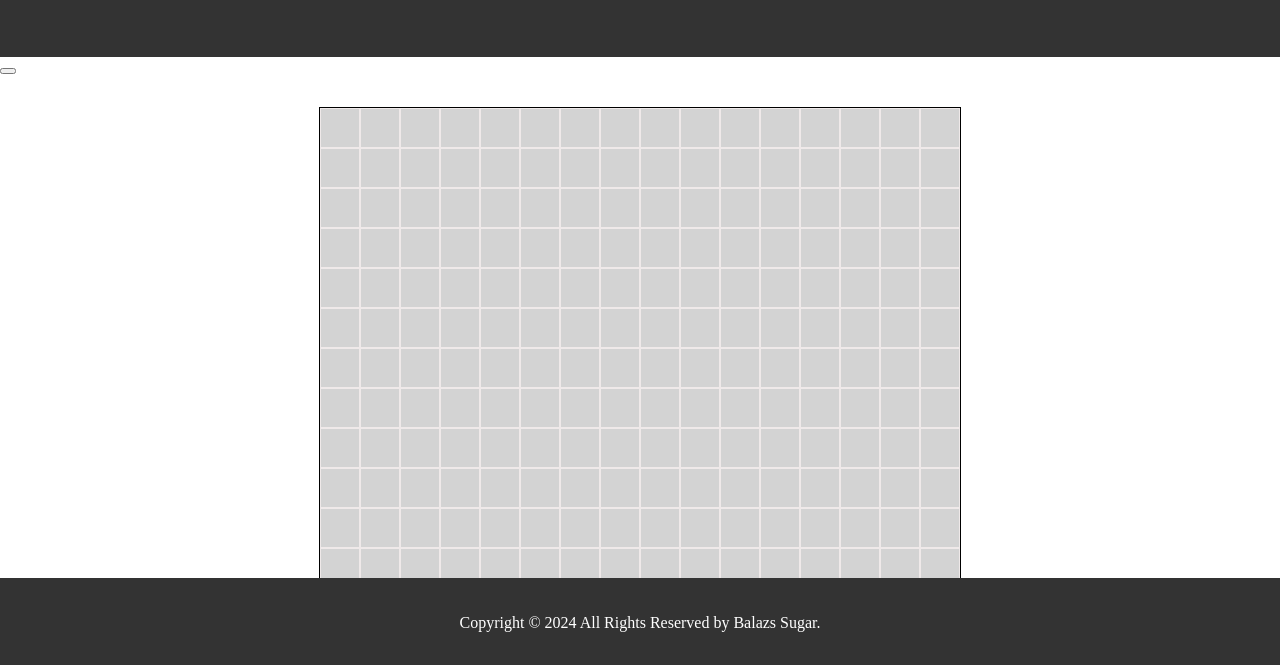
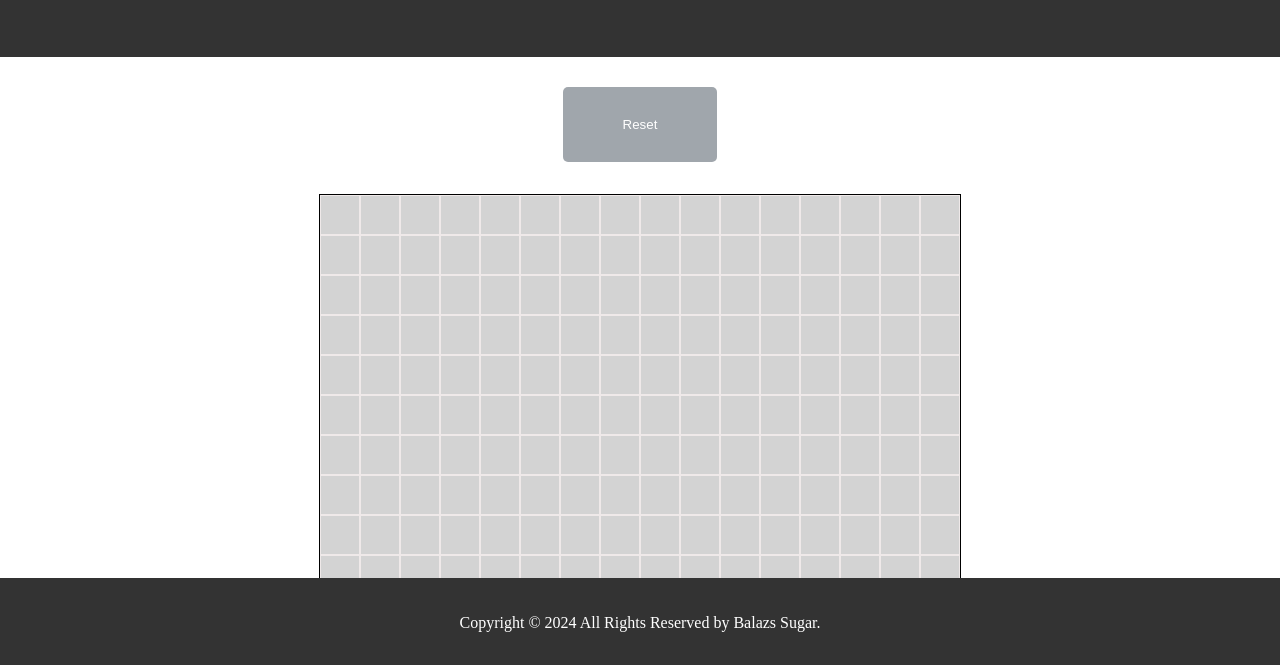
Before and after one commit to sugarbalazs/etch-a-sketch, a plain HTML site: page project/index.html in a window 1280 px wide. Shown: the part 132-797 px from the top of the page. Drawn offline with Linux system fonts and the light colour scheme.

Commit message:
Positioning the Reset button

```diff
--- a/project/index.html
+++ b/project/index.html
@@ -13,8 +13,8 @@
       </div>
     </header>
     <main>
-      <div>
-        <button></button>
+      <div class="buttons">
+        <button type="button">Reset</button>
       </div>
       <div class="flex-container" id="mainContainer"></div>
     </main>
--- a/project/style.css
+++ b/project/style.css
@@ -21,6 +21,11 @@ body {
   flex-shrink: 0;
 }
 
+.buttons {
+  display: flex;
+  justify-content: center;
+}
+
 header {
   background-color: #333;
   color: #fff;
@@ -42,3 +47,19 @@ footer {
   bottom: 0;
   width: 100%;
 }
+
+button {
+  margin-top: 30px;
+  padding: 30px 60px;
+  background-color: #a0a6ac;
+  color: #fff;
+  border: none;
+  border-radius: 5px;
+  cursor: pointer;
+  transition: background-color 0.3s ease;
+  justify-content: center;
+}
+
+button:hover {
+  background-color: #5a5c5e;
+}
```
